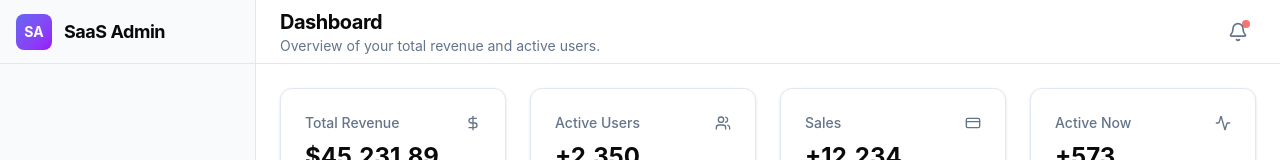
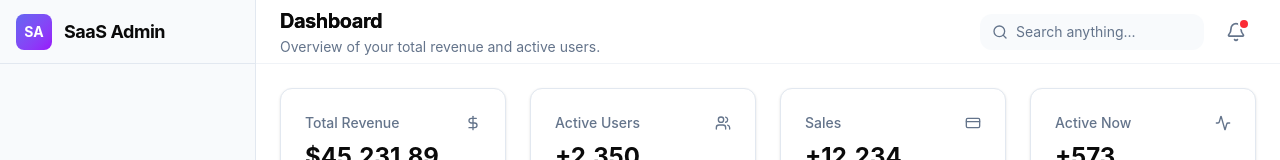
Before and after one commit to yutisio12/react-template, a Next.js app: page /dashboard in a window 1280 px wide. Shown: the top 160 px of the page. Built offline with nearby package versions, Linux system fonts and the light colour scheme; no server answers.

Commit message:
FE:
- Modify Header
- Modify expand charts
- Modify sidebar

```diff
--- a/src/app/dashboard/_components/Header.js
+++ b/src/app/dashboard/_components/Header.js
@@ -3,38 +3,48 @@
 import { useAuth } from "@/features/auth/auth.context";
 import { Avatar, AvatarFallback } from "@/components/ui/avatar";
 import { Badge } from "@/components/ui/badge";
-import { Bell } from "lucide-react";
+import { Bell, Search } from "lucide-react";
+import { Input } from "@/components/ui/input";
 
 export function Header({ title, description }) {
   const { user } = useAuth();
 
   return (
-    <header className="sticky top-0 z-30 flex items-center justify-between h-16 px-6 border-b border-border bg-background/80 backdrop-blur-md">
+    <header className="sticky top-0 z-30 flex items-center justify-between h-16 px-6 border-b border-border/50 glass">
       <div>
-        <h1 className="text-xl font-bold tracking-tight">{title}</h1>
+        <h1 className="text-xl font-bold tracking-tight bg-gradient-to-r from-foreground to-foreground/70 bg-clip-text">{title}</h1>
         {description && (
-          <p className="text-sm text-muted-foreground">{description}</p>
+          <p className="text-sm text-muted-foreground mt-0.5">{description}</p>
         )}
       </div>
 
-      <div className="flex items-center gap-4">
-        {/* Notifications Indicator */}
-        <button className="relative p-2 rounded-lg hover:bg-accent transition-colors duration-200 cursor-pointer">
-          <Bell className="h-5 w-5 text-muted-foreground" />
-          <span className="absolute top-1.5 right-1.5 w-2 h-2 rounded-full bg-destructive animate-pulse" />
+      <div className="flex items-center gap-3">
+        {/* Search */}
+        <div className="relative hidden md:block">
+          <Search className="absolute left-3 top-1/2 -translate-y-1/2 h-4 w-4 text-muted-foreground" />
+          <Input
+            placeholder="Search anything..."
+            className="pl-9 w-56 h-9 bg-muted/50 border-0 focus-visible:ring-1 text-sm rounded-xl"
+          />
+        </div>
+
+        {/* Notifications */}
+        <button className="relative p-2.5 rounded-xl hover:bg-muted/80 transition-colors cursor-pointer group">
+          <Bell className="h-5 w-5 text-muted-foreground group-hover:text-foreground transition-colors" />
+          <span className="absolute top-2 right-2 w-2 h-2 rounded-full bg-red-500 ring-2 ring-background" />
         </button>
 
-        {/* User Badge */}
+        {/* User */}
         {user && (
-          <div className="flex items-center gap-3 pl-4 border-l border-border">
+          <div className="flex items-center gap-3 pl-3 border-l border-border/50">
             <div className="text-right hidden sm:block">
-              <p className="text-sm font-medium">{user.name}</p>
-              <Badge variant="secondary" className="text-[10px] capitalize">
+              <p className="text-sm font-semibold">{user.name}</p>
+              <Badge variant="secondary" className="text-[10px] capitalize px-1.5 py-0">
                 {user.role}
               </Badge>
             </div>
-            <Avatar className="h-9 w-9">
-              <AvatarFallback name={user.name} className="text-xs" />
+            <Avatar className="h-9 w-9 ring-2 ring-primary/10">
+              <AvatarFallback name={user.name} className="text-xs bg-primary/10 text-primary font-semibold" />
             </Avatar>
           </div>
         )}
--- a/src/app/dashboard/_components/RevenueChart.js
+++ b/src/app/dashboard/_components/RevenueChart.js
@@ -29,9 +29,9 @@ const data = [
 function CustomTooltip({ active, payload, label }) {
   if (active && payload && payload.length) {
     return (
-      <div className="bg-background/95 backdrop-blur-sm border border-border rounded-lg p-3 shadow-lg">
-        <p className="text-sm font-medium">{label}</p>
-        <p className="text-sm text-primary font-bold">
+      <div className="bg-white border border-gray-100 rounded-xl p-3 shadow-xl shadow-black/5">
+        <p className="text-xs text-muted-foreground mb-1">{label}</p>
+        <p className="text-sm font-bold text-primary">
           ${payload[0].value.toLocaleString()}
         </p>
       </div>
@@ -51,25 +51,33 @@ export function RevenueChart() {
         <div className="h-[300px] w-full">
           <ResponsiveContainer width="100%" height="100%">
             <LineChart data={data} margin={{ top: 5, right: 20, left: 10, bottom: 5 }}>
-              <CartesianGrid strokeDasharray="3 3" className="stroke-border" />
+              <CartesianGrid strokeDasharray="3 3" vertical={false} className="stroke-border/50" />
               <XAxis
                 dataKey="month"
-                className="text-xs"
                 tick={{ fill: "var(--color-muted-foreground)", fontSize: 12 }}
+                axisLine={false}
+                tickLine={false}
               />
               <YAxis
-                className="text-xs"
                 tick={{ fill: "var(--color-muted-foreground)", fontSize: 12 }}
                 tickFormatter={(value) => `$${(value / 1000).toFixed(0)}k`}
+                axisLine={false}
+                tickLine={false}
               />
               <Tooltip content={<CustomTooltip />} />
+              <defs>
+                <linearGradient id="revenueGradient" x1="0" y1="0" x2="0" y2="1">
+                  <stop offset="0%" stopColor="var(--color-chart-1)" stopOpacity={0.2} />
+                  <stop offset="100%" stopColor="var(--color-chart-1)" stopOpacity={0} />
+                </linearGradient>
+              </defs>
               <Line
                 type="monotone"
                 dataKey="revenue"
                 stroke="var(--color-chart-1)"
                 strokeWidth={2.5}
-                dot={{ fill: "var(--color-chart-1)", strokeWidth: 2, r: 4 }}
-                activeDot={{ r: 6, strokeWidth: 0, fill: "var(--color-chart-1)" }}
+                dot={false}
+                activeDot={{ r: 5, strokeWidth: 3, stroke: "#fff", fill: "var(--color-chart-1)" }}
               />
             </LineChart>
           </ResponsiveContainer>
```
